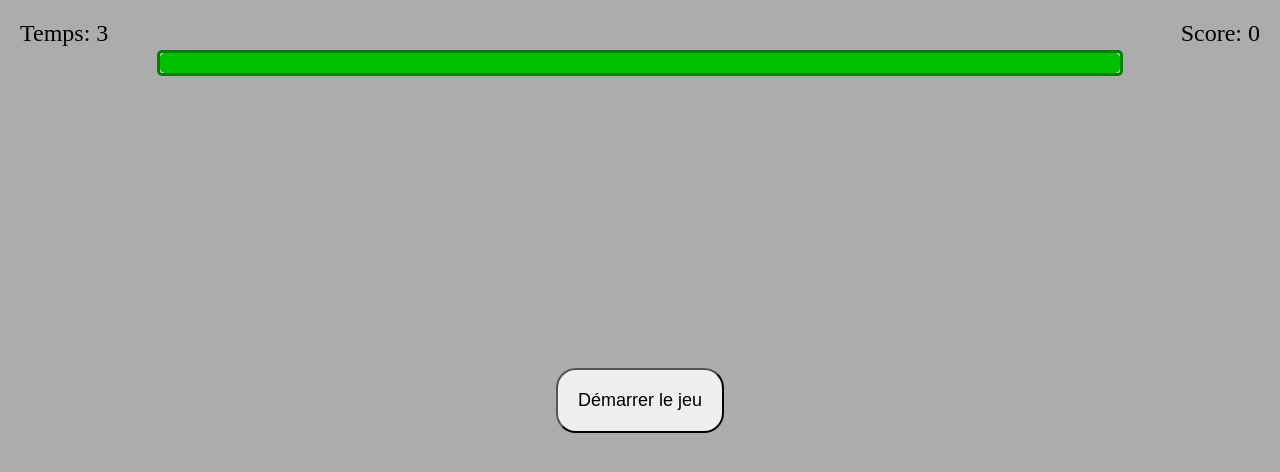
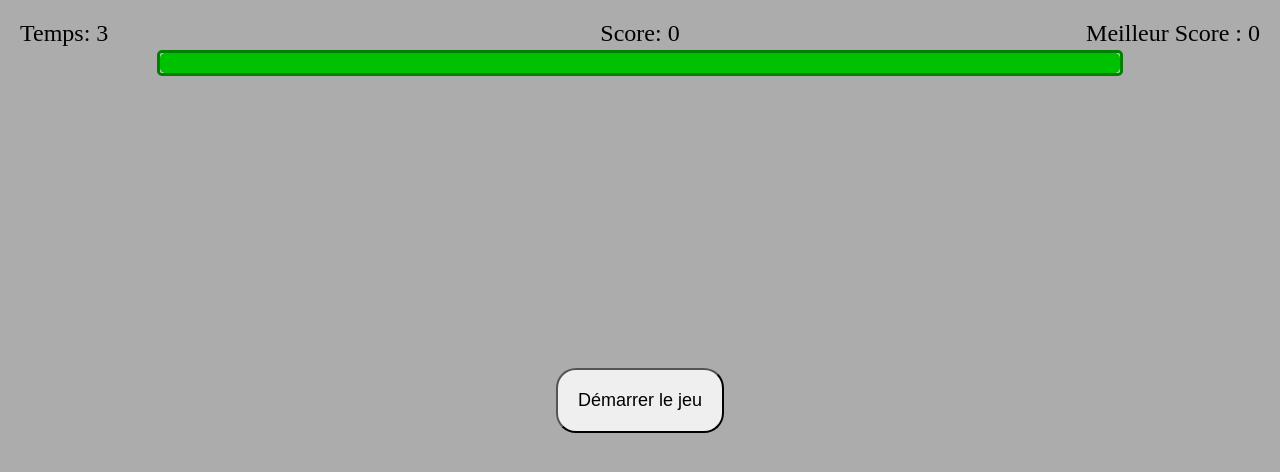
Before and after one commit to Lucie-DHL/Lucie-DHL_JeuDeClic, a plain HTML site: page index.html in a window 1280 px wide. Drawn offline with Linux system fonts and the light colour scheme.

Commit message:
Système de Meilleur score

```diff
--- a/index.html
+++ b/index.html
@@ -10,6 +10,7 @@
 
 <body>
     <div id="timer">Temps: 3</div>
+    <div id="mScore">Meilleur Score : 1</div>
     <div id="score">Score: 0</div>
     <div id="progress-bar">
         <div id="progress"></div>
--- a/script.js
+++ b/script.js
@@ -5,21 +5,24 @@ let maxTime = 5;
 let x = (window.innerWidth / 2 - 25);
 let y = (window.innerHeight / 2 - 25);
 
+let mScore = localStorage.getItem("mScore");
+if (mScore == null) {
+    mScore = 0;
+}
+
 const target = document.getElementById('target');
 const greenTarget = document.getElementById('green-target')
 const timerDisplay = document.getElementById('timer');
 const scoreDisplay = document.getElementById('score');
+const mScoreDisplay = document.getElementById('mScore');
 const progress = document.getElementById('progress');
 const startButton = document.getElementById('start-button');
+
+mScoreDisplay.textContent = `Meilleur Score : ${mScore}`;
 
 startButton.addEventListener('click', startGame);
 
 function startGame() {
-    score = 0;
-    maxTime = 5
-    timeLeft = maxTime;
-    updateDisplay();
-    updateProgressBar();
     moveTarget();
     timerId = setInterval(countDown, 100);
     startButton.style.display = 'none';
@@ -54,7 +57,12 @@ function countDown() {
     updateProgressBar();
     if (timeLeft <= 0) {
         clearInterval(timerId);
+        if (score > mScore){
+            mScore = score;
+            localStorage.setItem("mScore", mScore);
+        }
         alert(`Temps écoulé ! Votre score est : ${score}`);
+        mScoreDisplay.textContent = `Meilleur Score : ${mScore}`;
         startButton.style.display = 'block';
         target.style.display = 'none';
         greenTarget.style.display = 'none';
@@ -62,6 +70,11 @@ function countDown() {
         y = window.innerHeight / 2 - 25;
         greenTarget.style.left = `${x}px`;
         greenTarget.style.top = `${y}px`;
+        score = 0;
+        maxTime = 5
+        timeLeft = maxTime;
+        updateDisplay();
+        updateProgressBar();
     }
 }
 
--- a/style.css
+++ b/style.css
@@ -41,6 +41,14 @@ body {
 #score {
     position: absolute;
     top: 20px;
+    width: 50%;
+    text-align: center;
+    font-size: 24px;
+}
+
+#mScore {
+    position: absolute;
+    top: 20px;
     right: 20px;
     font-size: 24px;
 }
```
